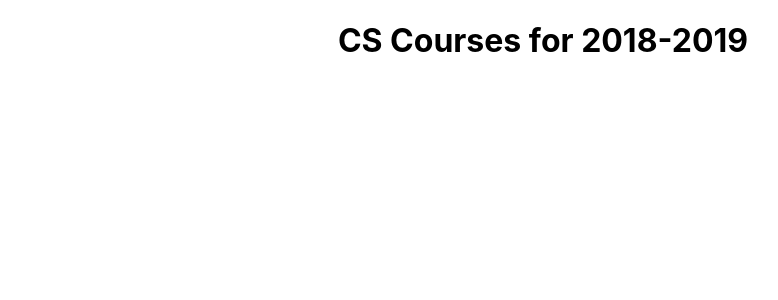
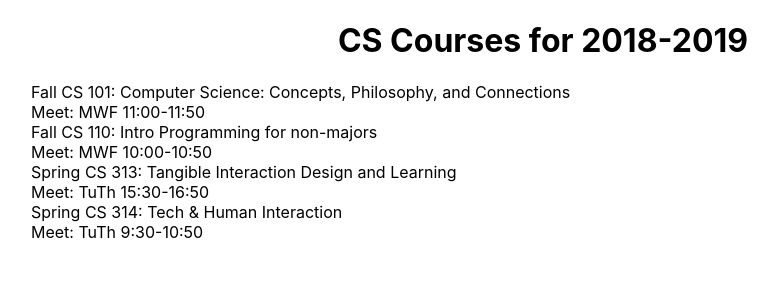
Before and after one commit to ChenSiNU/QuickReact, a React (Vite) app: page / in a window 1280 px wide. Shown: the top 300 px of the page, without its empty margins (97-875 px from the left). Built offline with nearby package versions, Linux system fonts and the light colour scheme.

Commit message:
Show a list of courses

```diff
--- a/src/App.jsx
+++ b/src/App.jsx
@@ -1,17 +1,46 @@
 import { useState } from "react";
-import logo from "./logo.svg";
+import Banner from "./Components/Banner";
+import CourseList from "./Components/CourseList";
 import "./App.css";
 
 const schedule = {
   title: "CS Courses for 2018-2019",
+  courses: {
+    F101: {
+      term: "Fall",
+      number: "101",
+      meets: "MWF 11:00-11:50",
+      title: "Computer Science: Concepts, Philosophy, and Connections",
+    },
+    F110: {
+      term: "Fall",
+      number: "110",
+      meets: "MWF 10:00-10:50",
+      title: "Intro Programming for non-majors",
+    },
+    S313: {
+      term: "Spring",
+      number: "313",
+      meets: "TuTh 15:30-16:50",
+      title: "Tangible Interaction Design and Learning",
+    },
+    S314: {
+      term: "Spring",
+      number: "314",
+      meets: "TuTh 9:30-10:50",
+      title: "Tech & Human Interaction",
+    },
+  },
 };
 
 const App = () => {
   const [count, setCount] = useState(0);
+  // console.log(schedule.courses);
 
   return (
     <div className="App">
-      <h1>{schedule.title}</h1>
+      <Banner title={schedule.title} />
+      <CourseList courses={schedule.courses} />
     </div>
   );
 };
--- /dev/null
+++ b/src/Components/Banner.jsx
@@ -0,0 +1,7 @@
+import React from "react";
+
+const Banner = (props) => {
+  return <h1>{props.title}</h1>;
+};
+
+export default Banner;
--- /dev/null
+++ b/src/Components/CourseList.css
@@ -0,0 +1,4 @@
+.CourseList {
+  text-align: left;
+  margin-left: 10%;
+}
--- /dev/null
+++ b/src/Components/CourseList.jsx
@@ -0,0 +1,19 @@
+import React from "react";
+import "./CourseList.css";
+
+const CourseList = (props) => {
+  const courses = props.courses;
+
+  return (
+    <div className="CourseList">
+      {Object.entries(courses).map(([key, value]) => (
+        <div>
+          <div>{value.term + " CS " + value.number + ": " + value.title}</div>
+          <div>{"Meet: " + value.meets}</div>
+        </div>
+      ))}
+    </div>
+  );
+};
+
+export default CourseList;
```
